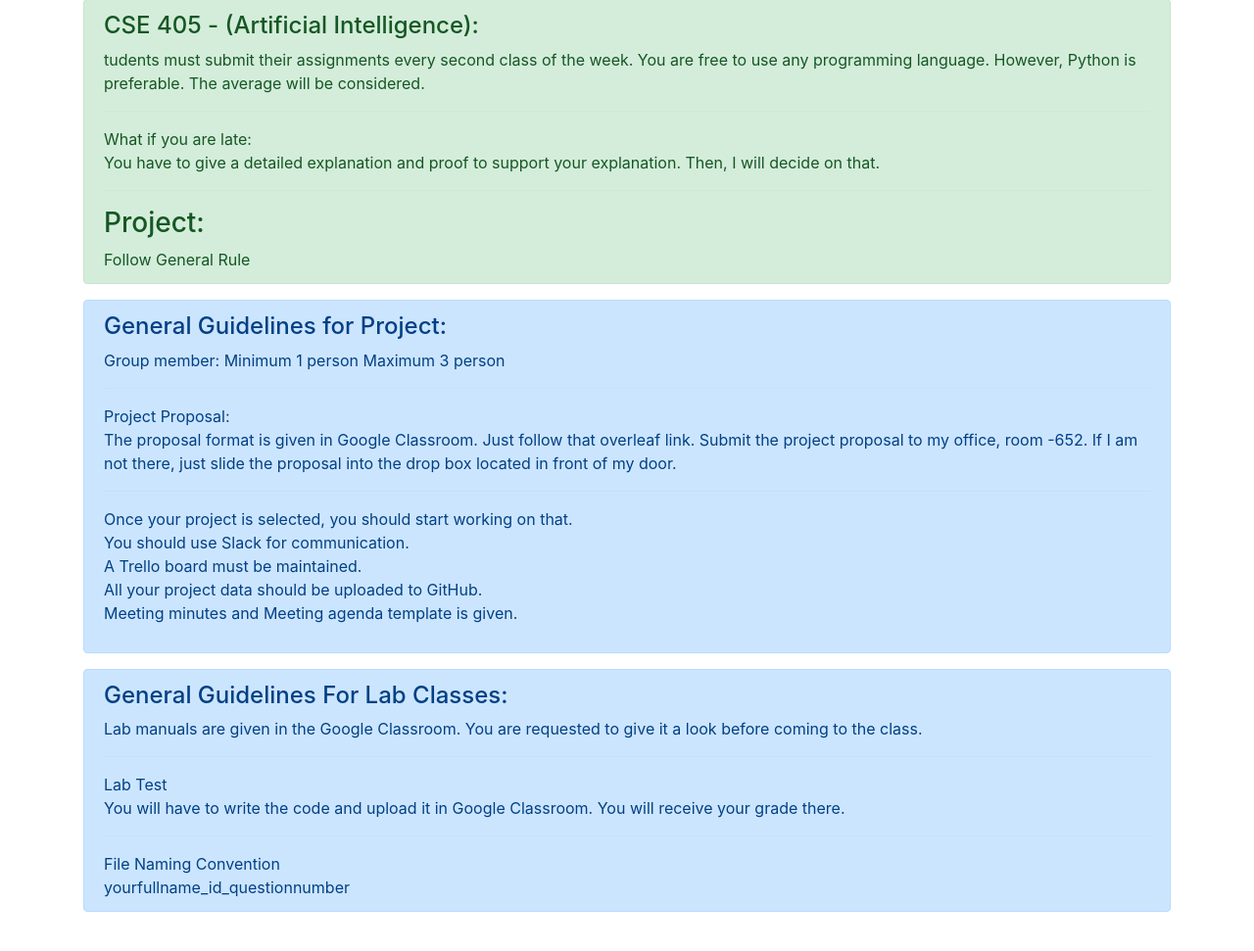
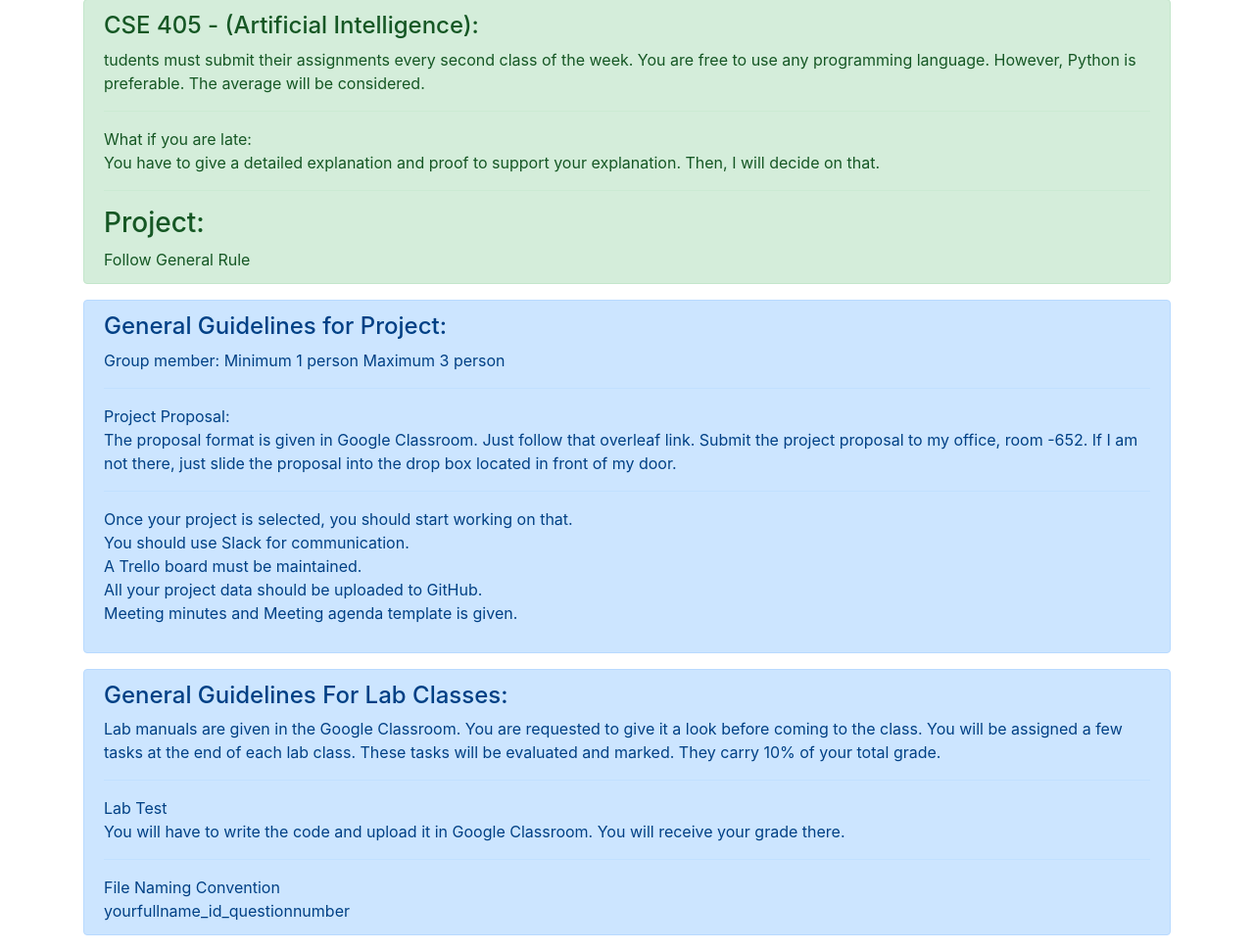
Before and after one commit to zahid008/page, a plain HTML site: page teaching.html in a window 1280 px wide. Shown: the part 920-1891 px from the top of the page at 98% size. Before the commit the page ends 1867 px from the top, so only its background shows below. Drawn offline with nearby package versions, Linux system fonts and the light colour scheme.

Commit message:
5th-commit

```diff
--- a/teaching.html
+++ b/teaching.html
@@ -128,7 +128,8 @@
 
                 <div class="alert alert-primary" role="alert">
                   <h4 class="alert-heading">General Guidelines For Lab Classes:</h4>
-                  <a> Lab manuals are given in the Google Classroom. You are requested to give it a look before coming to the class.</a>
+                  <a> Lab manuals are given in the Google Classroom. You are requested to give it a look before coming to the class. You will be assigned a few tasks at
+                      the end of each lab class. These tasks will be evaluated and marked. They carry 10% of your total grade. </a>
                   <hr>
                   <a class="mb-0">Lab Test <br>
                    You will have to write the code and upload it in Google Classroom. You will receive your grade there.</a><hr>
```
